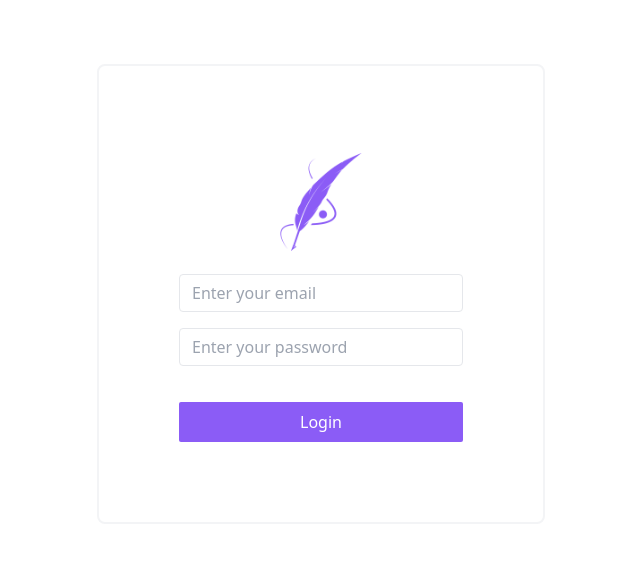
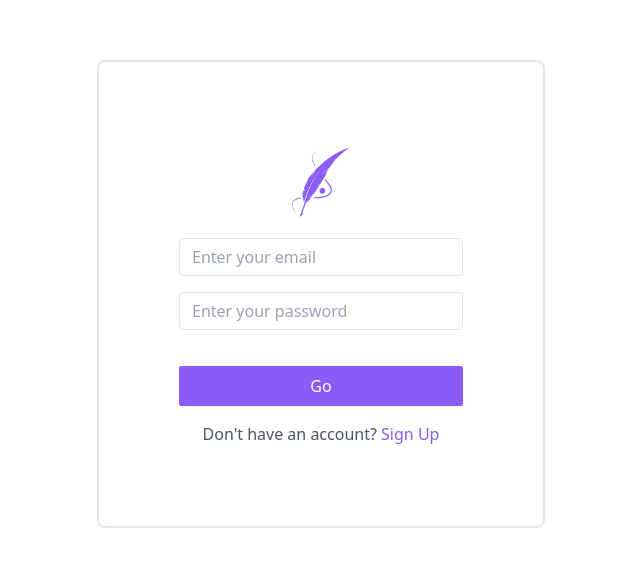
Before and after one commit to jeyemPF/feel-ink-frontend, a React (Vite) app: page /login in a window 1280 px wide. Shown: the part 106-672 px from the top of the page, without its empty margins (319-959 px from the left). Built offline with nearby package versions, Linux system fonts and the light colour scheme.

Commit message:
adding border when user clicked input field in login form

```diff
--- a/src/components/auth/LoginForm.jsx
+++ b/src/components/auth/LoginForm.jsx
@@ -3,7 +3,6 @@ import React, { useState } from 'react';
 const LoginForm = () => {
   const [email, setEmail] = useState('');
   const [password, setPassword] = useState('');
-
 
   const handleSubmit = (e) => {
     e.preventDefault();
@@ -20,7 +19,7 @@ const LoginForm = () => {
           value={email}
           onChange={(e) => setEmail(e.target.value)}
           required
-          className="border rounded w-full py-2 px-3 text-gray-700 leading-tight focus:outline-none placeholder-gray-400"
+          className="border rounded w-full py-2 px-3 text-gray-700 leading-tight focus:outline-none focus:border-violet-500 placeholder-gray-400"
           placeholder="Enter your email"
         />
       </div>
@@ -31,18 +30,25 @@ const LoginForm = () => {
           value={password}
           onChange={(e) => setPassword(e.target.value)}
           required
-          className="border rounded w-full py-2 px-3 text-gray-700 mb-3 leading-tight focus:outline-none placeholder-gray-400"
+          className="border rounded w-full py-2 px-3 text-gray-700 mb-3 leading-tight focus:outline-none focus:border-violet-500 placeholder-gray-400"
           placeholder="Enter your password"
         />
-
       </div>
       <div className="flex items-center justify-between">
         <button
           type="submit"
           className="bg-violet-500 hover:bg-violet-600 text-white py-2 px-4 rounded-sm focus:outline-none w-full"
         >
-          Login
+          Go
         </button>
+      </div>
+      <div className="mt-4 text-center">
+        <p className="text-gray-600">
+          Don't have an account?{' '}
+          <a href="/signup" className="text-violet-500 hover:text-violet-600">
+            Sign Up
+          </a>
+        </p>
       </div>
     </form>
   );
--- a/src/pages/auth/Login.jsx
+++ b/src/pages/auth/Login.jsx
@@ -5,8 +5,8 @@ import logo from '../../assets/logo/logos.png';
 const Login = () => {
   return (
     <div className="flex flex-col items-center justify-center h-screen text-center">
-      <div className="w-full max-w-md border-2 border-solid border-gray-100 py-10 px-5 md:py-20 md:px-20 rounded-lg">
-        <img src={logo} alt="Feelink Logo" className="mx-auto mb-4 w-28 h-28" />
+      <div className="w-full max-w-md border-2 border-solid border-gray-150 py-10 px-5 md:py-20 md:px-20 rounded-lg">
+        <img src={logo} alt="Feelink Logo" className="mx-auto mb-4 w-20 h-20" />
         <LoginForm />
       </div>
     </div>
```
